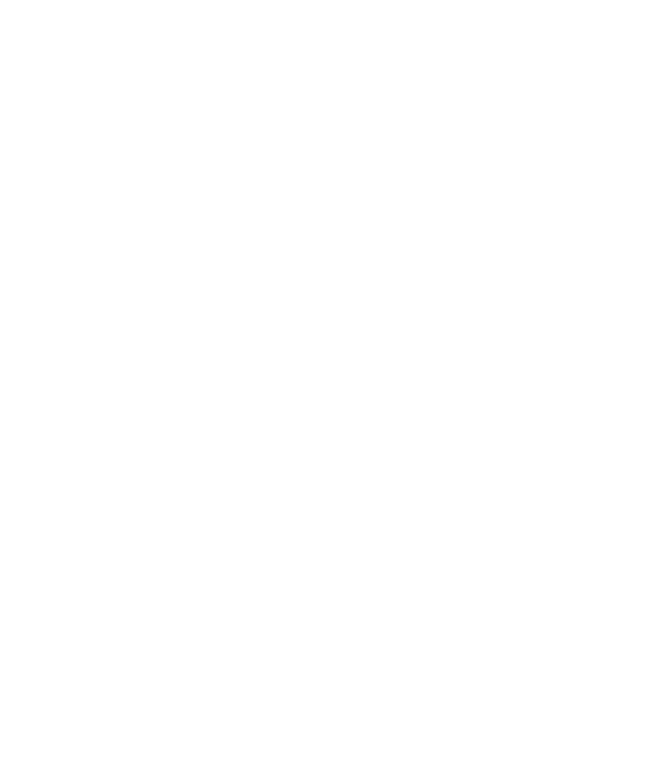
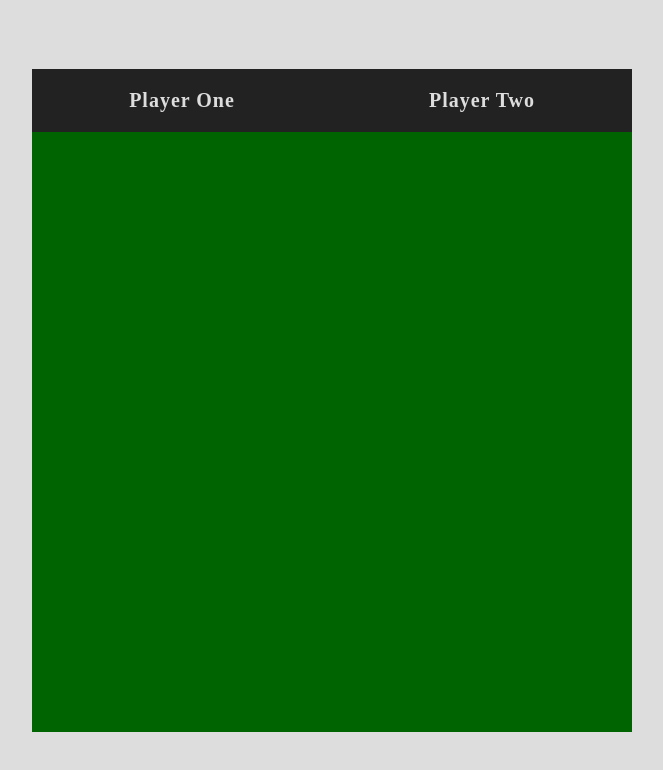
Before and after one commit to Gillen82/odin-project, a plain HTML site: page tic-tac-toe/index.html in a window 1280 px wide. Shown: the whole page, without its empty margins (308-971 px from the left). Drawn offline with Linux system fonts and the light colour scheme; a web font is replaced by a local one.

Commit message:
Create basic setup of HTML & CSS

```diff
--- a/tic-tac-toe/css/style.css
+++ b/tic-tac-toe/css/style.css
@@ -7,4 +7,47 @@
 :root {
 	font-size: 62.5%;
 	font-weight: 400;
+	font-family: 'Coiny';
+	letter-spacing: 1px;
+	/* variables */
+	--light-grey: #ddd;
+	--charcoal: #222;
 }
+
+body {
+	width: 100%;
+	height: 100vh;
+	background-color: var(--light-grey);
+	display: flex;
+	justify-content: center;
+	align-items: center;
+}
+
+.container {
+	width: 600px;
+	height: auto;
+	display: flex;
+	flex-direction: column;
+}
+
+.players {
+	width: 600px;
+	display: grid;
+	grid-template-columns: 1fr 1fr;
+}
+
+.player {
+	background-color: var(--charcoal);
+	padding: 20px;
+	text-align: center;
+}
+
+.player h1 {
+	color: var(--light-grey);
+}
+
+.game-board {
+	width: 600px;
+	height: 600px;
+	background-color: darkgreen;
+}
--- a/tic-tac-toe/index.html
+++ b/tic-tac-toe/index.html
@@ -3,10 +3,28 @@
 	<head>
 		<meta charset="UTF-8" />
 		<meta name="viewport" content="width=device-width, initial-scale=1.0" />
+		<link rel="preconnect" href="https://fonts.googleapis.com" />
+		<link rel="preconnect" href="https://fonts.gstatic.com" crossorigin />
+		<link href="https://fonts.googleapis.com/css2?family=Coiny&display=swap" rel="stylesheet" />
 		<link rel="stylesheet" href="css/style.css" />
 		<title>Odin Project | Tic Tac Toe</title>
 	</head>
 	<body>
+		<div class="container">
+			<!-- player data -->
+			<div class="players">
+				<div class="player player--0">
+					<h1>Player One</h1>
+				</div>
+				<div class="player player--1">
+					<h1>Player Two</h1>
+				</div>
+			</div>
+			<!-- game board -->
+			<div class="game-board">
+				<!-- tiles will go here -->
+			</div>
+		</div>
 		<script src="js/app.js"></script>
 	</body>
 </html>
```
